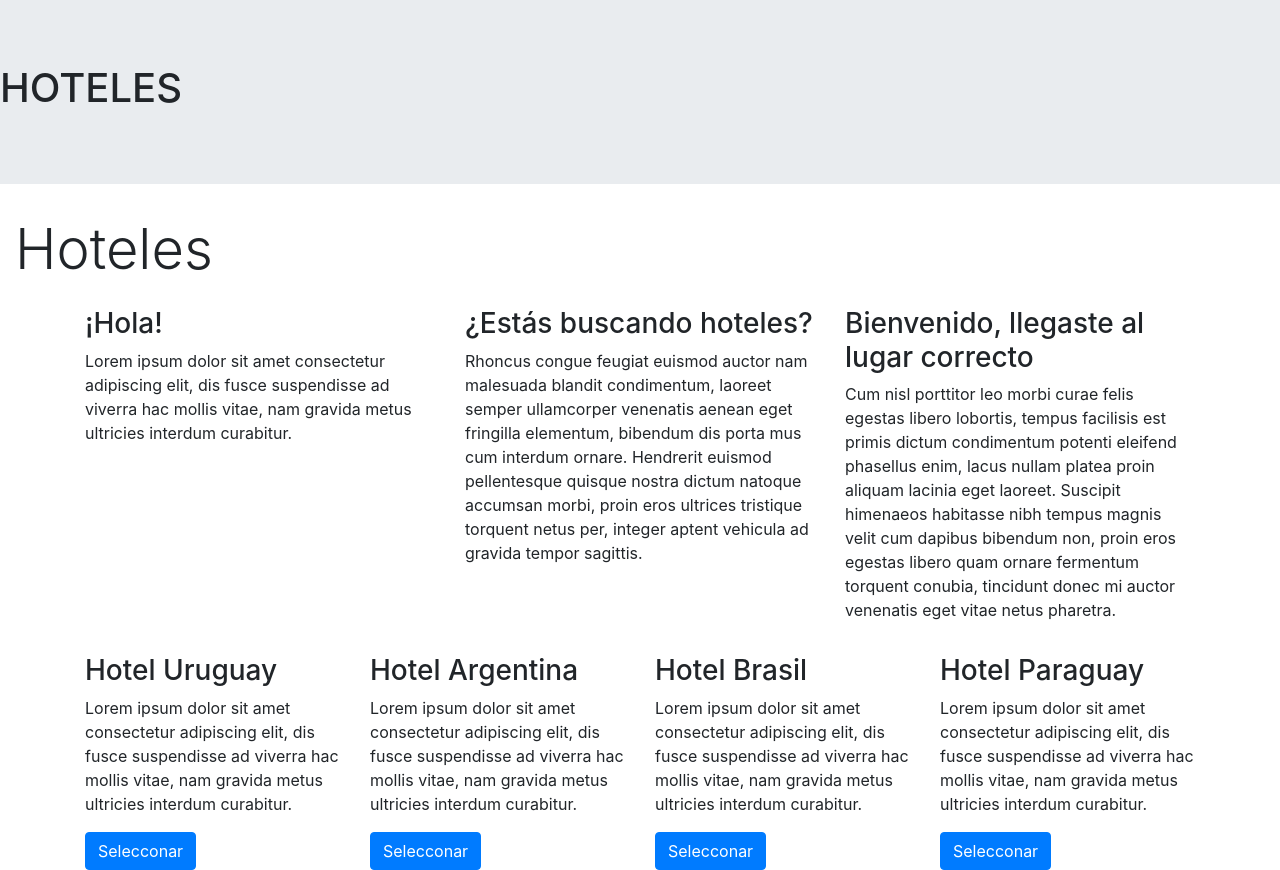
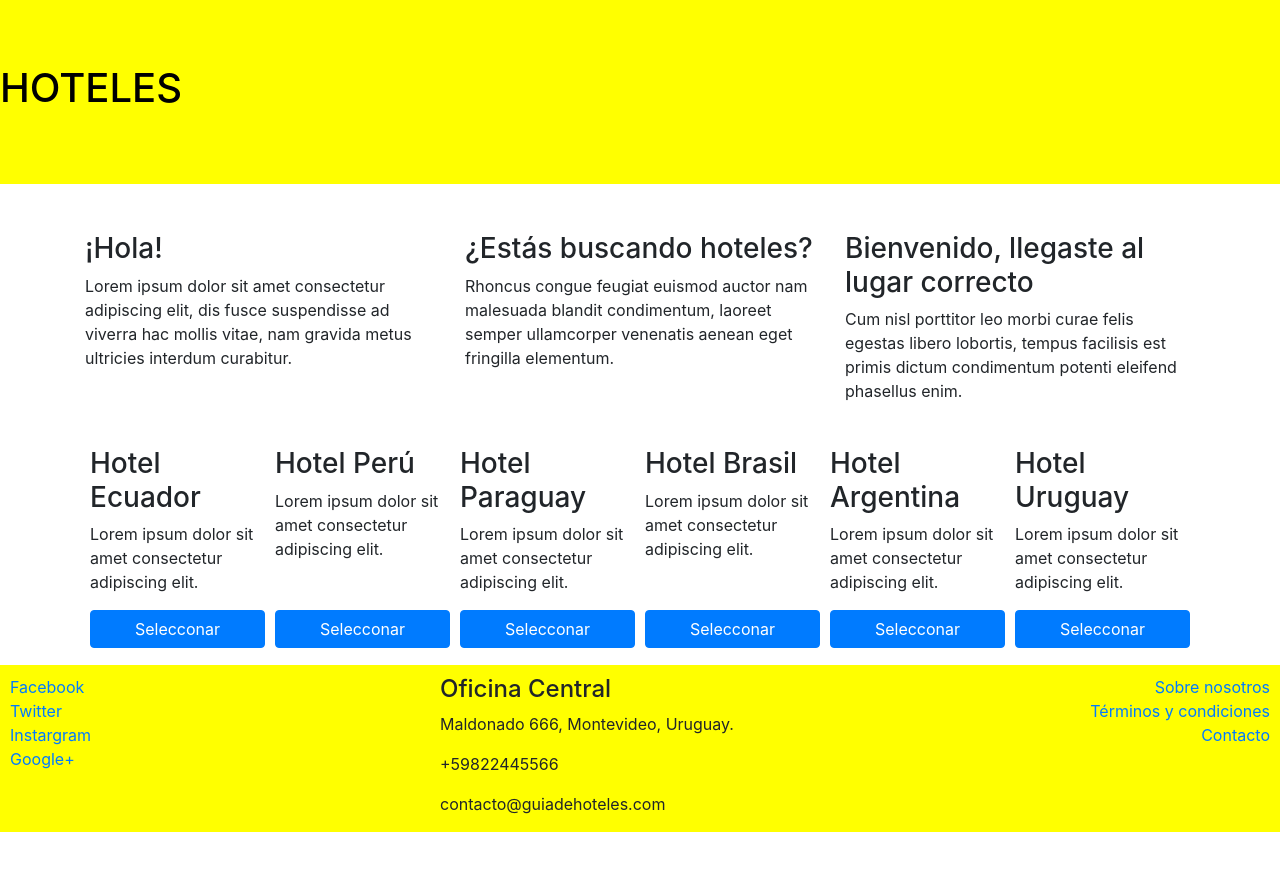
Before and after one commit to andypiriz/guia_hoteles, a website: page index.html in a window 1280 px wide. After the commit the page ends 832 px from the top, so only its background shows below. Drawn offline with nearby package versions, Linux system fonts and the light colour scheme.

Commit message:
agregamos footer y estilos con flex

```diff
--- /dev/null
+++ b/css/main.css
@@ -0,0 +1,22 @@
+.jumbotron {
+    background-color: yellow;
+    color: black;
+}
+
+footer {
+    padding: 10px 10px 0px 10px;
+    background-color: yellow;
+    margin-bottom: 0px;
+    margin-top: 15px;
+
+}
+
+.card-hotel {
+    flex: 1 150px;
+    padding: 2px 5px 2px 5px;
+    margin-top: 10px;
+}
+
+.btn-reserva {
+    width: 100%;
+}
--- a/index.html
+++ b/index.html
@@ -7,17 +7,13 @@
 
     <!-- Bootstrap CSS -->
     <link rel="stylesheet" href="node_modules/bootstrap/dist/css/bootstrap.min.css">
-
+    <link rel="stylesheet" href="css/main.css">
     <title>Guía de Hoteles</title>
   </head>
   <body>
     <div class="jumbotron jumbotron-fluid">
         <h1>HOTELES</h1>
     </div>
-    <div class="container-fluid">
-        <h1 class="display-4">Hoteles</h1>
-    </div>
-
     <div class="container">
         <div class="row">
             <div class="col">
@@ -30,56 +26,111 @@
             <div class="col">
                 <p>
                     <h3>¿Estás buscando hoteles?</h3>
-                    <p>Rhoncus congue feugiat euismod auctor nam malesuada blandit condimentum, laoreet semper ullamcorper venenatis aenean eget fringilla elementum, bibendum dis porta mus cum interdum ornare. Hendrerit euismod pellentesque quisque nostra dictum natoque accumsan morbi, proin eros ultrices tristique torquent netus per, integer aptent vehicula ad gravida tempor sagittis.</p>
+                    <p>Rhoncus congue feugiat euismod auctor nam malesuada blandit condimentum, laoreet semper ullamcorper venenatis aenean eget fringilla elementum.</p>
                 </p>
             </div>
             <div class="col">
                 <p>
                     <h3>Bienvenido, llegaste al lugar correcto</h3>
-                    <p>Cum nisl porttitor leo morbi curae felis egestas libero lobortis, tempus facilisis est primis dictum condimentum potenti eleifend phasellus enim, lacus nullam platea proin aliquam lacinia eget laoreet. Suscipit himenaeos habitasse nibh tempus magnis velit cum dapibus bibendum non, proin eros egestas libero quam ornare fermentum torquent conubia, tincidunt donec mi auctor venenatis eget vitae netus pharetra.</p>
+                    <p>Cum nisl porttitor leo morbi curae felis egestas libero lobortis, tempus facilisis est primis dictum condimentum potenti eleifend phasellus enim.</p>
                 </p>
             </div>
         </div>
-        <div class="row">
-            <div class="col">
+        <div class="d-flex flex-wrap flex-row-reverse">
+            <div class="card-hotel d-flex flex-column justify-content-between">
+                <div>
                     <p>
                         <h3>Hotel Uruguay</h3>
-                   <p>Lorem ipsum dolor sit amet consectetur adipiscing elit, dis fusce suspendisse ad viverra hac mollis vitae,
-                    nam gravida metus ultricies interdum curabitur.</p>
+                    <p>Lorem ipsum dolor sit amet consectetur adipiscing elit.</p>
                     </p>
-                <button type="button" class="btn btn-primary">Selecconar</button>
                 </div>
-            <div class="col">
+                <div>
+                    <button type="button" class="btn btn-primary btn-reserva ">Selecconar</button>
+                </div>
+            </div>
+            <div class="card-hotel d-flex flex-column justify-content-between">
+                <div>
                     <p>
                         <h3>Hotel Argentina</h3>
-                   <p>Lorem ipsum dolor sit amet consectetur adipiscing elit, dis fusce suspendisse ad viverra hac mollis vitae,
-                    nam gravida metus ultricies interdum curabitur.</p>
+                    <p>Lorem ipsum dolor sit amet consectetur adipiscing elit.</p>
                     </p>
-                <button type="button" class="btn btn-primary">Selecconar</button>
                 </div>
-            <div class="col">
+                <div>
+                    <button type="button" class="btn btn-primary btn-reserva">Selecconar</button>
+                </div>
+            </div>
+            <div class="card-hotel d-flex flex-column justify-content-between">
+                <div>
                     <p>
                         <h3>Hotel Brasil</h3>
-                   <p>Lorem ipsum dolor sit amet consectetur adipiscing elit, dis fusce suspendisse ad viverra hac mollis vitae,
-                    nam gravida metus ultricies interdum curabitur.</p>
+                    <p>Lorem ipsum dolor sit amet consectetur adipiscing elit.</p>
                     </p>
-                <button type="button" class="btn btn-primary">Selecconar</button>
                 </div>
-            <div class="col">
+                <div>
+                    <button type="button" class="btn btn-primary btn-reserva">Selecconar</button>
+                </div>
+            </div>
+            <div class="card-hotel d-flex flex-column justify-content-between">
+                <div>
                     <p>
                         <h3>Hotel Paraguay</h3>
-                   <p>Lorem ipsum dolor sit amet consectetur adipiscing elit, dis fusce suspendisse ad viverra hac mollis vitae,
-                    nam gravida metus ultricies interdum curabitur.</p>
+                    <p>Lorem ipsum dolor sit amet consectetur adipiscing elit.</p>
                     </p>
-                <button type="button" class="btn btn-primary">Selecconar</button>
+                </div>
+                <div>
+                    <button type="button" class="btn btn-primary btn-reserva">Selecconar</button>
+                </div>
+            </div>
+            <div class="card-hotel d-flex flex-column justify-content-between">
+                <div>
+                    <p>
+                        <h3>Hotel Perú</h3>
+                    <p>Lorem ipsum dolor sit amet consectetur adipiscing elit.</p>
+                    </p>
+                </div>
+                <div>
+                    <button type="button" class="btn btn-primary btn-reserva">Selecconar</button>
+                </div>
+            </div>
+            <div class="card-hotel d-flex flex-column justify-content-between">
+                <div>
+                    <p>
+                        <h3>Hotel Ecuador</h3>
+                    <p>Lorem ipsum dolor sit amet consectetur adipiscing elit.</p>
+                    </p>
+                </div>
+                <div>
+                    <button type="button" class="btn btn-primary btn-reserva">Selecconar</button>
                 </div>
             </div>
         </div>
+    </div>
+    <footer>
+        <div class="row">
+            <div class="col-sm-4 d-flex flex-column">
+                <a href="http://www.facebook.com">Facebook</a>
+                <a href="http://www.twitter.com">Twitter</a>
+                <a href="http://www.instargram.com">Instargram</a>
+                <a href="http://www.google.com">Google+</a>
+            </div>
+            <div class="col-sm-4">
+                <address>
+                    <h4>Oficina Central</h4>
+                   <p>Maldonado 666, Montevideo, Uruguay.</p>
+                   <p>+59822445566</p>
+                   <p>contacto@guiadehoteles.com</p>
+                </address>
+            </div>
+            <div class="col-sm-4 d-flex flex-column align-items-end">
+                <a href="">Sobre nosotros</a>
+                <a href="">Términos y condiciones</a>
+                <a href="">Contacto</a>
+            </div>
+        </div>
+    </footer>
 
 
     <!-- Optional JavaScript; choose one of the two! -->
-
-
     <!-- Option 2: jQuery, Popper.js, and Bootstrap JS-->
     <script src="node_modules/jquery/dist/jquery.min.js"></script>
     <script src="node_modules/popper.js/dist/popper.min.js"></script>
```
Lines whose indentation alone changed are shown as unchanged.
